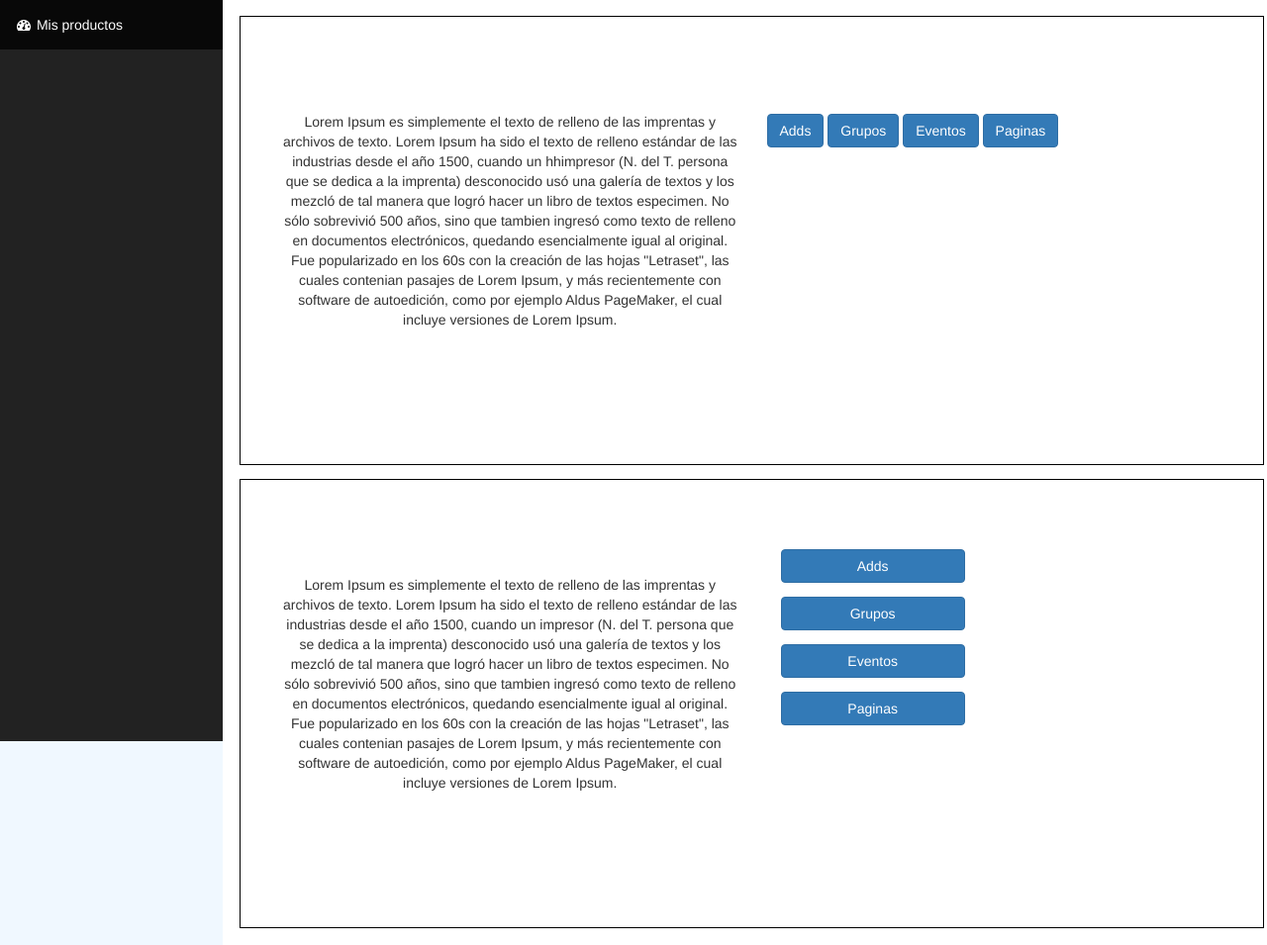
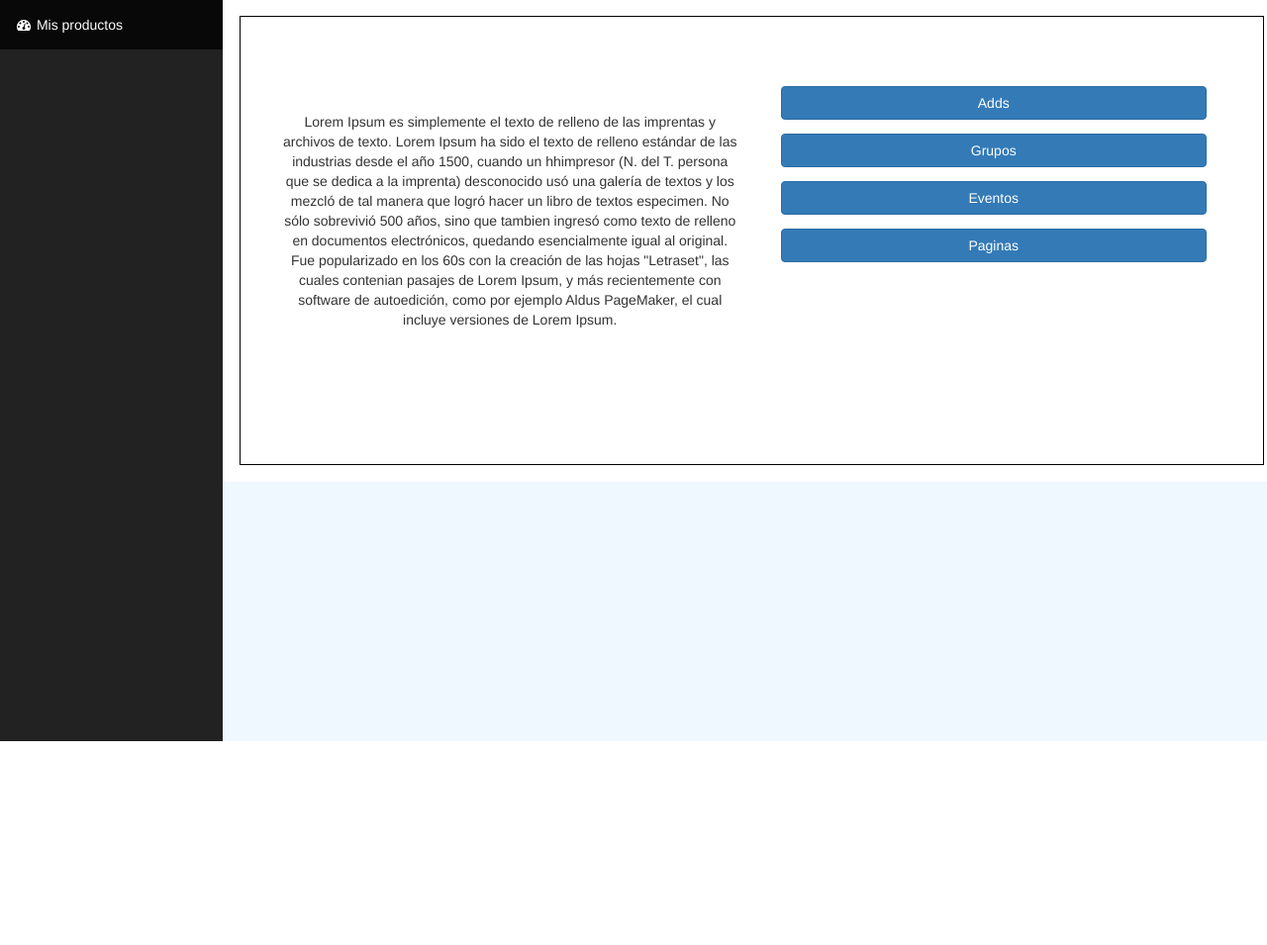
Before and after one commit to xmarcos/PromotedListings, a PHP site: template app/Http/Views/listing/item_detail.html.twig in a window 1280 px wide. Shown: the part 51-1006 px from the top of the page at 99% size. After the commit the page ends 800 px from the top, so only its background shows below. Run offline with PHP 8.4, Linux system fonts and the light colour scheme; the template is opened without the code that fills it, so the values that code supplies are empty; some libraries are stand-ins or nearby versions.

```diff
--- a/app/Http/Views/listing/item_detail.html.twig
+++ b/app/Http/Views/listing/item_detail.html.twig
@@ -23,37 +23,7 @@
                 el cual incluye versiones de Lorem Ipsum.</p>
         </div>
 
-        <div class="col-lg-6 tituloList">
-            <a href="#" class="btn btn-primary">Adds</a>
-            <a href="#" class="btn btn-primary">Grupos</a>
-            <a href="#" class="btn btn-primary">Eventos</a>
-            <a href="#" class="btn btn-primary">Paginas</a>
-        </div>
-
-    </div>
-</div>
-
-<div class="row">
-    <div class="col-lg-12 singleListProd">
-
-        <div class="text-center col-lg-6">
-            <img src="{{ item.thumbnail }}" class="text-center imgList">
-            <h3 class="text-center">{{ item.title }}</h3>
-            <h4 class="text-center">{{ item.subtitle }}</h4>
-            <h5 class="text-center">{{item.currency_id}}{{ item.base_price }}</h5>
-            <p class="description">Lorem Ipsum es simplemente el texto de
-                relleno de las imprentas y archivos de texto.
-                Lorem Ipsum ha sido el texto de relleno estándar de las industrias desde el año 1500,
-                cuando un impresor (N. del T. persona que se dedica a la imprenta) desconocido usó una galería
-                de textos y los mezcló de tal manera que logró hacer un libro de textos especimen.
-                No sólo sobrevivió 500 años, sino que tambien ingresó como texto de relleno en documentos electrónicos,
-                quedando esencialmente igual al original. Fue popularizado en los 60s con la creación de las hojas "Letraset",
-                las cuales contenian pasajes de Lorem Ipsum,
-                y más recientemente con software de autoedición, como por ejemplo Aldus PageMaker,
-                el cual incluye versiones de Lorem Ipsum.</p>
-        </div>
-
-        <div class="col-lg-3 buttonsList">
+        <div class="col-lg-6 buttonsList">
             <a href="#" class="btn btn-primary">Adds</a>
             <a href="#" class="btn btn-primary">Grupos</a>
             <a href="#" class="btn btn-primary">Eventos</a>
```
